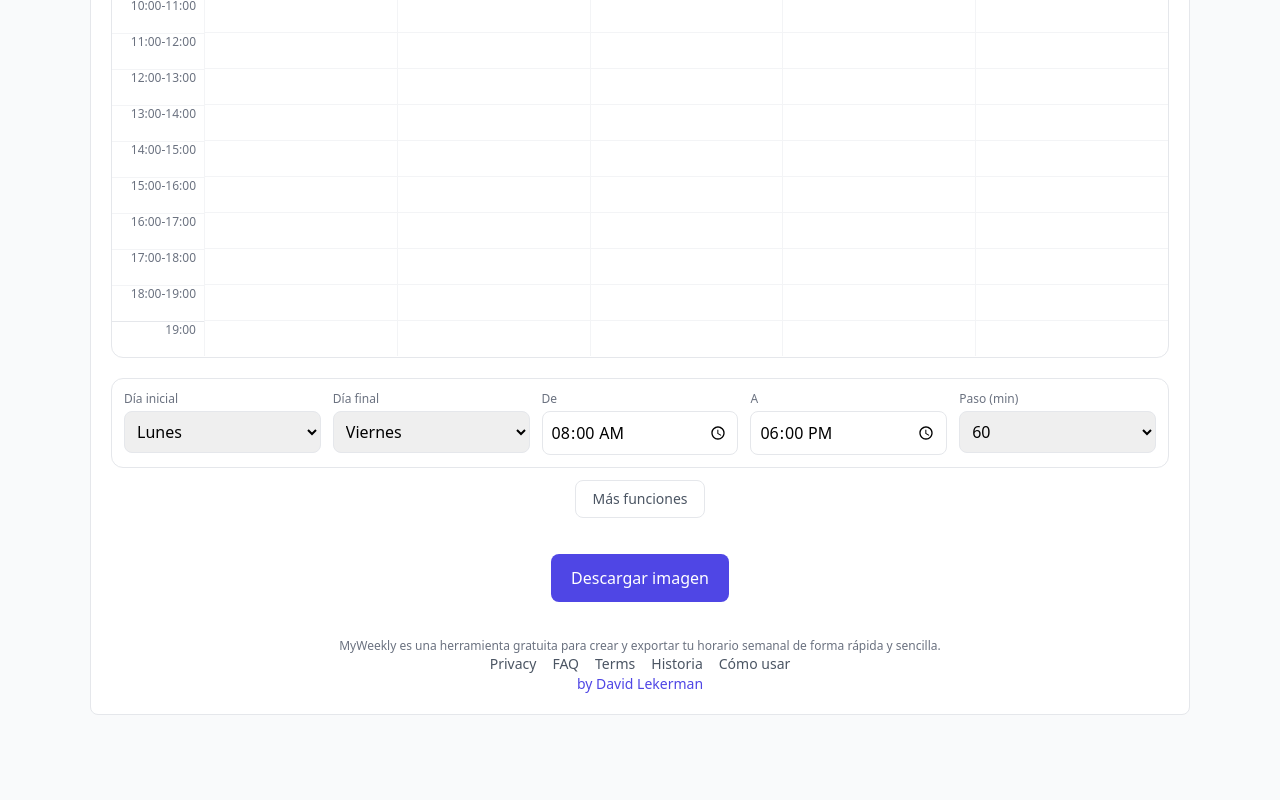
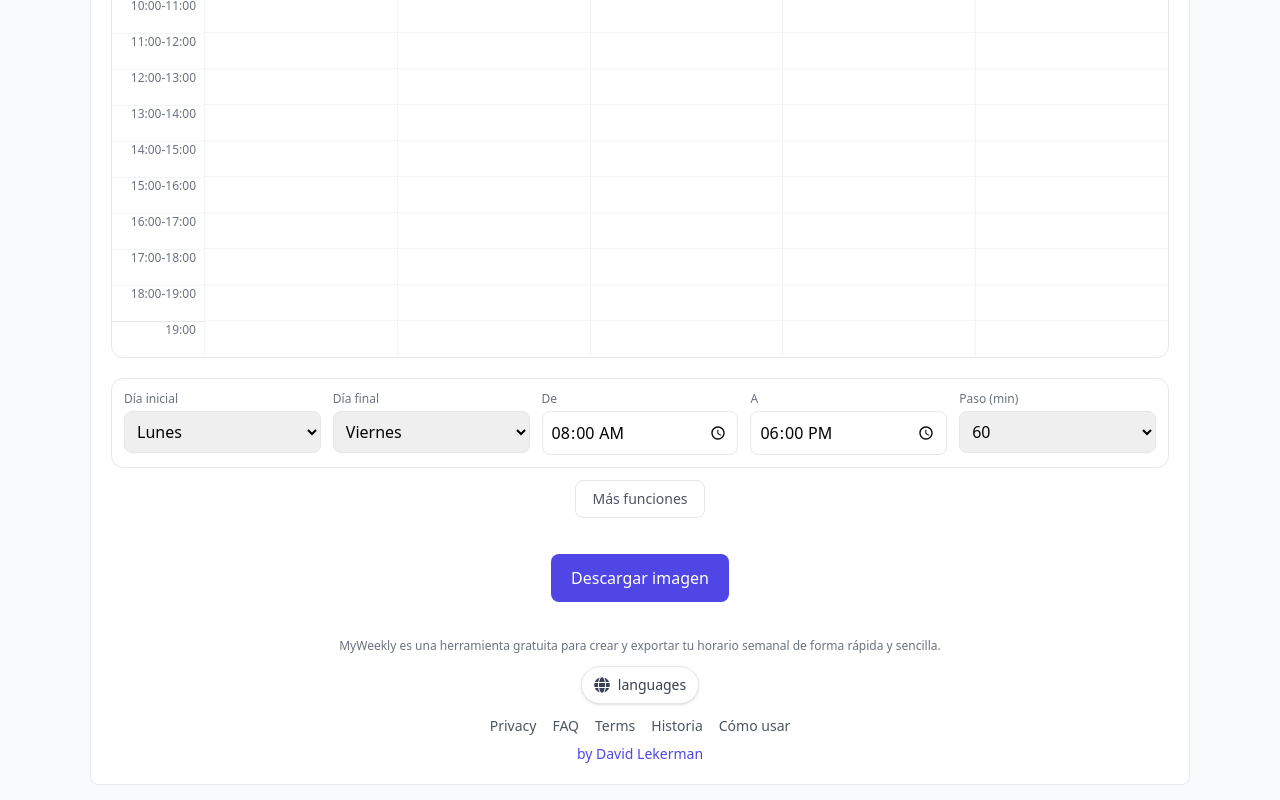
Before and after one commit to Daviddeivid2904/cronograma_maker, a React (Vite) app: page /es in a window 1280 px wide. Shown: the part 428-1228 px from the top of the page. Built offline with nearby package versions, Linux system fonts and the light colour scheme.

Commit message:
acomodar boton lenguajes y otras cosdas que me dijo chat

```diff
--- a/src/App.jsx
+++ b/src/App.jsx
@@ -7,11 +7,24 @@ import ActivityList from './components/ActivityList.jsx'
 import SettingsBar from './components/SettingsBar.jsx'
 import WeekGrid from './components/WeekGrid.jsx'
 import ExportPanel from './components/ExportPanel.jsx'
-import AdRail from './components/AdRail.jsx'
 import { computeDaysRange } from './lib/time.js'
 import { saveToStorage, loadFromStorage, STORAGE_KEYS, isStorageAvailable } from './lib/storage.js'
 import LanguageSwitcher from './components/LanguageSwitcher.jsx'
 import { FaGlobe } from 'react-icons/fa';
+
+// ------- Hook: detectar desktop (lg+) para NO renderizar ads en mobile -------
+function useIsDesktop() {
+  const query = '(min-width: 1024px)'; // Tailwind lg
+  const get = () => (typeof window !== 'undefined' && window.matchMedia(query).matches);
+  const [isDesktop, setIsDesktop] = useState(get);
+  useEffect(() => {
+    const mql = window.matchMedia(query);
+    const onChange = e => setIsDesktop(e.matches);
+    mql.addEventListener('change', onChange);
+    return () => mql.removeEventListener('change', onChange);
+  }, []);
+  return isDesktop;
+}
 
 export default function App() {
   const { lang } = useParams();
@@ -24,19 +37,13 @@ export default function App() {
   }, [lang, i18n]);
 
   const [activities, setActivities] = useState(() => {
-    if (isStorageAvailable()) {
-      const loaded = loadFromStorage(STORAGE_KEYS.ACTIVITIES, []);
-      return loaded;
-    }
+    if (isStorageAvailable()) return loadFromStorage(STORAGE_KEYS.ACTIVITIES, []);
     return [];
   });
 
   const [showExportPanel, setShowExportPanel] = useState(false)
   const [blocks, setBlocks] = useState(() => {
-    if (isStorageAvailable()) {
-      const loaded = loadFromStorage(STORAGE_KEYS.BLOCKS, []);
-      return loaded;
-    }
+    if (isStorageAvailable()) return loadFromStorage(STORAGE_KEYS.BLOCKS, []);
     return [];
   });
 
@@ -84,36 +91,27 @@ export default function App() {
   }, [days, t])
 
   useEffect(() => {
-    if (isStorageAvailable()) {
-      saveToStorage(STORAGE_KEYS.ACTIVITIES, activities);
-    }
+    if (isStorageAvailable()) saveToStorage(STORAGE_KEYS.ACTIVITIES, activities);
   }, [activities]);
 
   useEffect(() => {
-    if (isStorageAvailable()) {
-      saveToStorage(STORAGE_KEYS.BLOCKS, blocks);
-    }
+    if (isStorageAvailable()) saveToStorage(STORAGE_KEYS.BLOCKS, blocks);
   }, [blocks]);
 
   useEffect(() => {
-    if (isStorageAvailable()) {
-      saveToStorage(STORAGE_KEYS.SETTINGS, settings);
-    }
+    if (isStorageAvailable()) saveToStorage(STORAGE_KEYS.SETTINGS, settings);
   }, [settings]);
 
   function handleAddActivity({ name, color }) {
     setActivities(a => [...a, { id: crypto.randomUUID(), name, color }])
   }
-
   function handleCreateBreakCard({ name, color }) {
     setActivities(a => [...a, { id: crypto.randomUUID(), name, color }])
   }
-
   function handleAddToGrid(activity) {
     const ev = new CustomEvent('add-activity-to-grid', { detail: activity })
     window.dispatchEvent(ev)
   }
-
   function handleDeleteActivity(activityId) {
     setActivities(prev => prev.filter(a => a.id !== activityId))
     const ev = new CustomEvent('delete-activity', { detail: { activityId } })
@@ -130,17 +128,11 @@ export default function App() {
     lunchStart: settings.lunchStart,
     lunchEnd: settings.lunchEnd,
   }
+  const exportConfig = { ...gridConfig, days: translatedDays }
 
-  const exportConfig = {
-    ...gridConfig,
-    days: translatedDays,
-  }
-
-  // ===== Selector de idioma fijo arriba a la derecha =====
+  // ===== Selector de idioma (arriba fijo) =====
   const [showLanguageMenu, setShowLanguageMenu] = useState(false);
   const menuRef = useRef(null);
-
-  // Cerrar por click afuera
   useEffect(() => {
     function onDocClick(e) {
       if (!menuRef.current) return;
@@ -156,13 +148,31 @@ export default function App() {
     };
   }, [showLanguageMenu]);
 
+  // ===== Selector de idioma (footer) =====
+  const [showLangFooter, setShowLangFooter] = useState(false);
+  const footerRef = useRef(null);
+  useEffect(() => {
+    function onDocClick(e) {
+      if (!footerRef.current) return;
+      if (!footerRef.current.contains(e.target)) setShowLangFooter(false);
+    }
+    if (showLangFooter) {
+      document.addEventListener('mousedown', onDocClick);
+      document.addEventListener('touchstart', onDocClick);
+    }
+    return () => {
+      document.removeEventListener('mousedown', onDocClick);
+      document.removeEventListener('touchstart', onDocClick);
+    };
+  }, [showLangFooter]);
+
+  // Mostrar ads solo en desktop
+  const isDesktop = useIsDesktop();
+
   return (
     <div id="app-container" className="relative w-full overflow-x-hidden">
-      {/* Botón fijo arriba-derecha */}
-      <div
-        ref={menuRef}
-        className="fixed top-4 right-4 z-50"
-      >
+      {/* Botón fijo arriba-derecha (corrido para no tapar el rail derecho) */}
+      <div ref={menuRef} className="fixed top-4 right-4 lg:right-[210px] z-50">
         <button
           onClick={() => setShowLanguageMenu(prev => !prev)}
           className="bg-white/90 backdrop-blur px-2 py-2 rounded-full border border-gray-200 text-gray-700 shadow hover:bg-white"
@@ -175,7 +185,7 @@ export default function App() {
         {showLanguageMenu && (
           <div
             role="menu"
-            className="absolute right-0 mt-2 w-48 bg-white border border-gray-200 rounded-lg shadow-lg z-50"
+            className="absolute right-0 mt-2 w-48 max-w-[90vw] bg-white border border-gray-200 rounded-lg shadow-lg z-50"
           >
             <LanguageSwitcher onSelect={() => setShowLanguageMenu(false)} />
           </div>
@@ -186,8 +196,9 @@ export default function App() {
       <div className="mx-auto w-full max-w-screen-2xl px-3 sm:px-4">
         <div className="w-full lg:grid lg:grid-cols-[minmax(0,1fr)_minmax(0,1100px)_minmax(0,1fr)] lg:gap-4">
 
-          {/* IZQUIERDA: Ads */}
-          <aside className="hidden lg:block self-start">
+          {/* IZQUIERDA: Ads (solo desktop) */}
+          {isDesktop && (
+            <aside className="self-start">
               <div className="mx-auto space-y-4" style={{ width: "160px" }}>
                 <ins className="adsbygoogle" style={{ display: "inline-block", width: "160px", height: "600px" }} data-ad-client="ca-pub-5238026837919071" data-ad-slot="3734034674"></ins>
                 <script dangerouslySetInnerHTML={{ __html: `(adsbygoogle = window.adsbygoogle || []).push({});` }} />
@@ -195,6 +206,7 @@ export default function App() {
                 <script dangerouslySetInnerHTML={{ __html: `(adsbygoogle = window.adsbygoogle || []).push({});` }} />
               </div>
             </aside>
+          )}
 
           {/* CENTRO */}
           <main className="min-w-0 w-full">
@@ -204,7 +216,6 @@ export default function App() {
                   <h1 className="text-2xl font-bold">{t('title')}</h1>
                   <p className="text-gray-600">{t('subtitle')}</p>
                 </div>
-                {/* Nota: el selector fijo ya está fuera del header */}
                 <button
                   onClick={() => setShowExportPanel(true)}
                   className="bg-indigo-600 text-white px-4 py-2 rounded-lg hover:bg-indigo-700 transition-colors"
@@ -256,18 +267,43 @@ export default function App() {
 
               <footer id="footer" className="text-center text-xs text-gray-500 pt-4">
                 <p>{t('footer.blurb')}</p>
-                <div id="footer-links" className="text-sm text-gray-600">
+
+                {/* Selector de idioma en el footer */}
+                <div className="mt-3 flex items-center justify-center">
+                  <div ref={footerRef} className="relative">
+                    <button
+                      onClick={() => setShowLangFooter(v => !v)}
+                      className="inline-flex items-center gap-2 bg-white px-3 py-2 rounded-full border border-gray-200 text-gray-700 shadow hover:bg-gray-50"
+                      aria-haspopup="menu"
+                      aria-expanded={showLangFooter ? 'true' : 'false'}
+                    >
+                      <FaGlobe size={16} />
+                      <span className="text-sm">languages</span>
+                    </button>
+                    {showLangFooter && (
+                      <div
+                        role="menu"
+                        className="absolute left-1/2 -translate-x-1/2 mt-2 w-56 max-w-[90vw] bg-white border border-gray-200 rounded-lg shadow-lg z-50"
+                      >
+                        <LanguageSwitcher onSelect={() => setShowLangFooter(false)} />
+                      </div>
+                    )}
+                  </div>
+                </div>
+
+                <div id="footer-links" className="mt-3 text-sm text-gray-600">
                   <Link id="click-privacy" to={`/${lang || i18n.resolvedLanguage}/privacy`} className="mx-2 hover:underline">{t('nav.privacy')}</Link>
                   <Link id="click-faq" to={`/${lang || i18n.resolvedLanguage}/faq`} className="mx-2 hover:underline">{t('nav.faq')}</Link>
                   <Link id="click-terms" to={`/${lang || i18n.resolvedLanguage}/terms`} className="mx-2 hover:underline">{t('nav.terms')}</Link>
                   <Link id="click-history" to={`/${lang || i18n.resolvedLanguage}/history`} className="mx-2 hover:underline">{t('nav.history')}</Link>
                   <Link id="click-how-to-use" to={`/${lang || i18n.resolvedLanguage}/how-to-use`} className="mx-2 hover:underline">{t('nav.howtouse')}</Link>
                 </div>
+
                 <a
                   href="https://www.linkedin.com/in/david-lekerman/"
                   target="_blank"
                   rel="noopener noreferrer"
-                  className="text-sm text-indigo-600 hover:underline"
+                  className="text-sm text-indigo-600 hover:underline block mt-2"
                   title="LinkedIn de David Lekerman"
                 >
                   by David Lekerman
@@ -276,8 +312,9 @@ export default function App() {
             </div>
           </main>
 
-          {/* DERECHA: Ads */}
-          <aside className="hidden lg:block self-start">
+          {/* DERECHA: Ads (solo desktop) */}
+          {isDesktop && (
+            <aside className="self-start">
               <div className="mx-auto space-y-4" style={{ width: "160px" }}>
                 <ins className="adsbygoogle" style={{ display: "inline-block", width: "160px", height: "600px" }} data-ad-client="ca-pub-5238026837919071" data-ad-slot="1473900517"></ins>
                 <script dangerouslySetInnerHTML={{ __html: `(adsbygoogle = window.adsbygoogle || []).push({});` }} />
@@ -285,6 +322,7 @@ export default function App() {
                 <script dangerouslySetInnerHTML={{ __html: `(adsbygoogle = window.adsbygoogle || []).push({});` }} />
               </div>
             </aside>
+          )}
 
         </div>
       </div>
```
Lines whose indentation alone changed are shown as unchanged.
